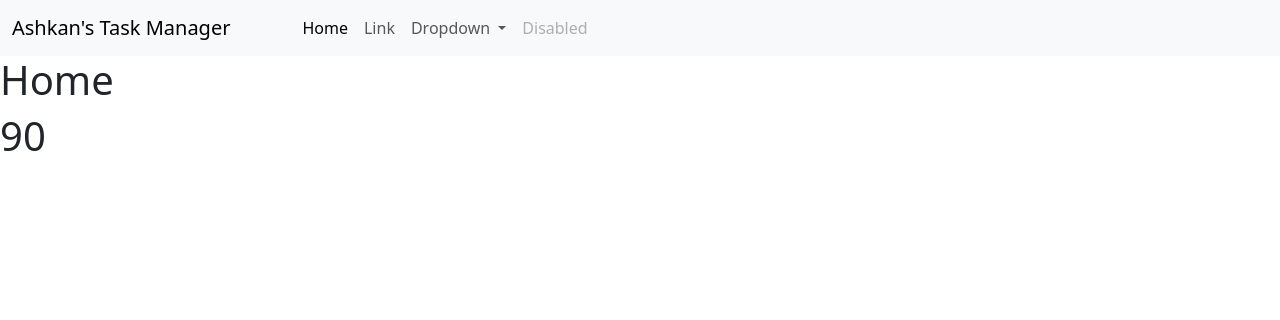
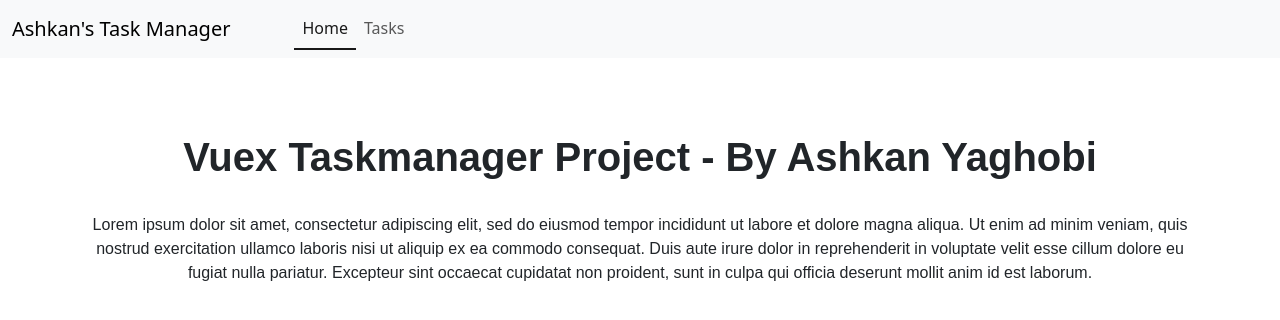
Before and after one commit to ashkanjaycob/TaskManager, a Vue app: page / in a window 1280 px wide. Shown: the top 320 px of the page. Built offline with nearby package versions, Linux system fonts and the light colour scheme.

Commit message:
Update 1

```diff
--- a/package.json
+++ b/package.json
@@ -8,6 +8,7 @@
     "lint": "vue-cli-service lint"
   },
   "dependencies": {
+    "axios": "^1.4.0",
     "bootstrap": "^5.3.0-alpha3",
     "bootstrap-icons": "^1.10.5",
     "core-js": "^3.8.3",
--- a/src/components/HomeComp.vue
+++ b/src/components/HomeComp.vue
@@ -1,7 +1,18 @@
 <template>
   <div>
-    <h1>Home</h1>
-    <h1>{{count}}</h1>
+    <div class="bodytxt">
+      <h1 class="fw-bolder">Vuex Taskmanager Project - By Ashkan Yaghobi</h1>
+        <br>
+      <p>
+        Lorem ipsum dolor sit amet, consectetur adipiscing elit, sed do eiusmod
+        tempor incididunt ut labore et dolore magna aliqua. Ut enim ad minim
+        veniam, quis nostrud exercitation ullamco laboris nisi ut aliquip ex ea
+        commodo consequat. Duis aute irure dolor in reprehenderit in voluptate
+        velit esse cillum dolore eu fugiat nulla pariatur. Excepteur sint
+        occaecat cupidatat non proident, sunt in culpa qui officia deserunt
+        mollit anim id est laborum.
+      </p>
+    </div>
   </div>
 </template>
 
@@ -18,3 +29,11 @@ export default {
   },
 };
 </script>
+
+<style scoopd>
+.bodytxt {
+  text-align: center;
+  padding : 75px;
+  font-family:"Arial"
+}
+</style>
--- /dev/null
+++ b/src/components/Tasks/TaskIndex.vue
@@ -0,0 +1,19 @@
+<template>
+  <div>
+  <h2>Task index</h2>
+  </div>
+</template>
+
+<script>
+
+// import { computed } from "vue";
+export default {
+  name: "HomeComp",
+  setup() {
+
+    // const count = computed(() => store.state.count);
+
+    // return { count };
+  },
+};
+</script>
--- a/src/components/headerComp.vue
+++ b/src/components/headerComp.vue
@@ -9,25 +9,11 @@
     <div class="collapse navbar-collapse" id="navbarSupportedContent">
       <ul class="navbar-nav me-auto mb-2 mb-lg-0 mx-5">
         <li class="nav-item">
-          <a class="nav-link active" aria-current="page" href="#">Home</a>
+          <router-link class="nav-link" to="/">Home</router-link>
         </li>
-        <li class="nav-item">
-          <a class="nav-link" href="#">Link</a>
-        </li>
-        <li class="nav-item dropdown">
-          <a class="nav-link dropdown-toggle" href="#" role="button" data-bs-toggle="dropdown" aria-expanded="false">
-            Dropdown
-          </a>
-          <ul class="dropdown-menu">
-            <li><a class="dropdown-item" href="#">Action</a></li>
-            <li><a class="dropdown-item" href="#">Another action</a></li>
-            <li><hr class="dropdown-divider"></li>
-            <li><a class="dropdown-item" href="#">Something else here</a></li>
-          </ul>
-        </li>
-        <li class="nav-item">
-          <a class="nav-link disabled">Disabled</a>
-        </li>
+        <router-link class="nav-link" to="/tasks" >
+        Tasks
+        </router-link>
       </ul>
       <!-- <form class="d-flex" role="search">
         <input class="form-control me-2" type="search" placeholder="Search" aria-label="Search">
@@ -50,3 +36,11 @@ export default {
 
 
 </script>
+<style>
+
+.router-link-active {
+  color: rgba(0,0,0,0.9) !important;
+  border-bottom : 2px solid rgba(0 ,0 , 0 ,0.9) !important;
+}
+
+</style>
--- a/src/router.js
+++ b/src/router.js
@@ -1,7 +1,9 @@
 import { createRouter ,  createWebHistory } from "vue-router";
 import HomeComp from './components/HomeComp.vue'
+import TaskIndex from './components/Tasks/TaskIndex.vue'
 const routes = [
-    {name : 'home' , path:'/' , component : HomeComp }
+    {name : 'home' , path:'/' , component : HomeComp },
+    {name : 'tasks' , path:'/tasks' , component : TaskIndex }
 ];
 
 const router = createRouter({
```
Also changed, not shown: 1 other file (tests, documents, lock files or other folders).
